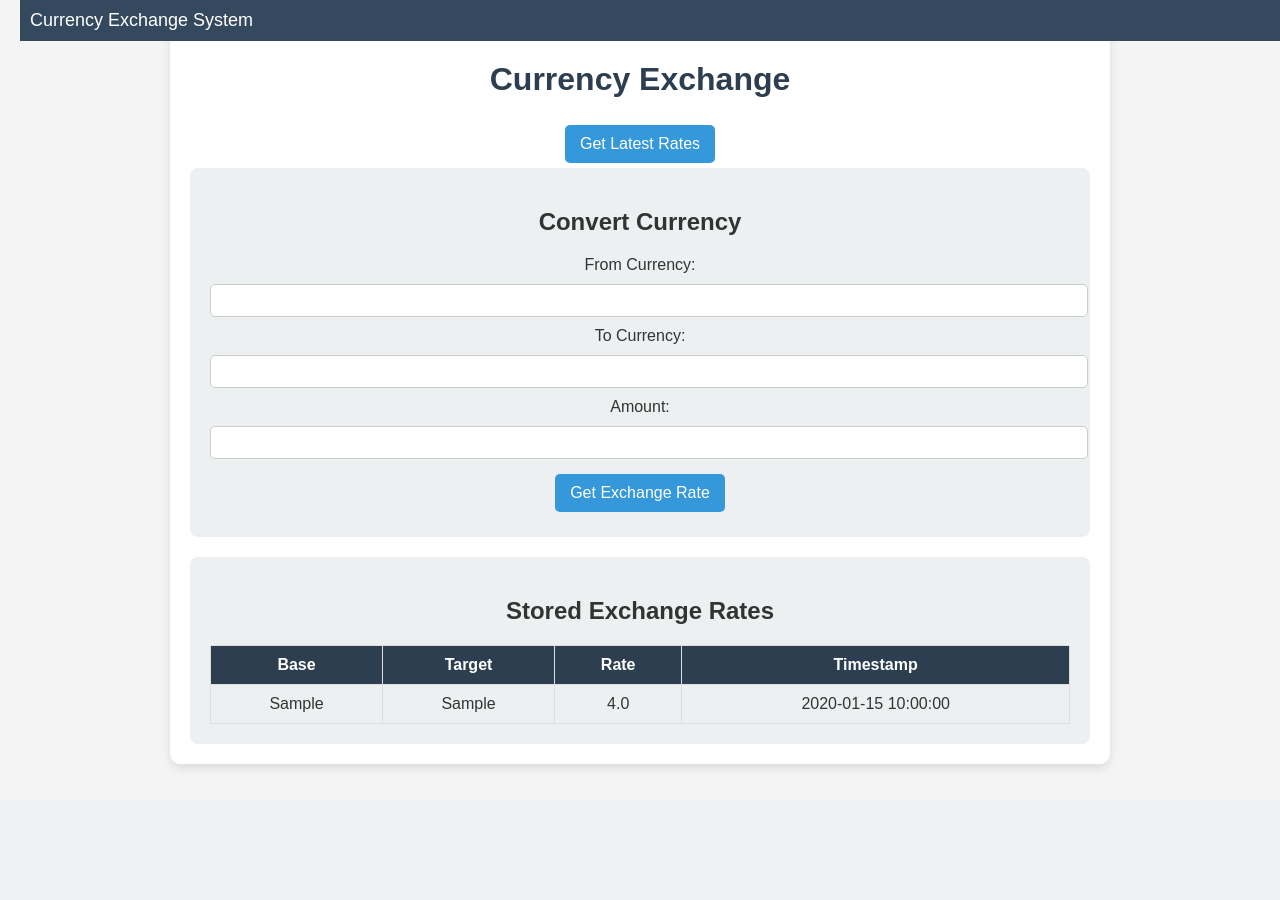
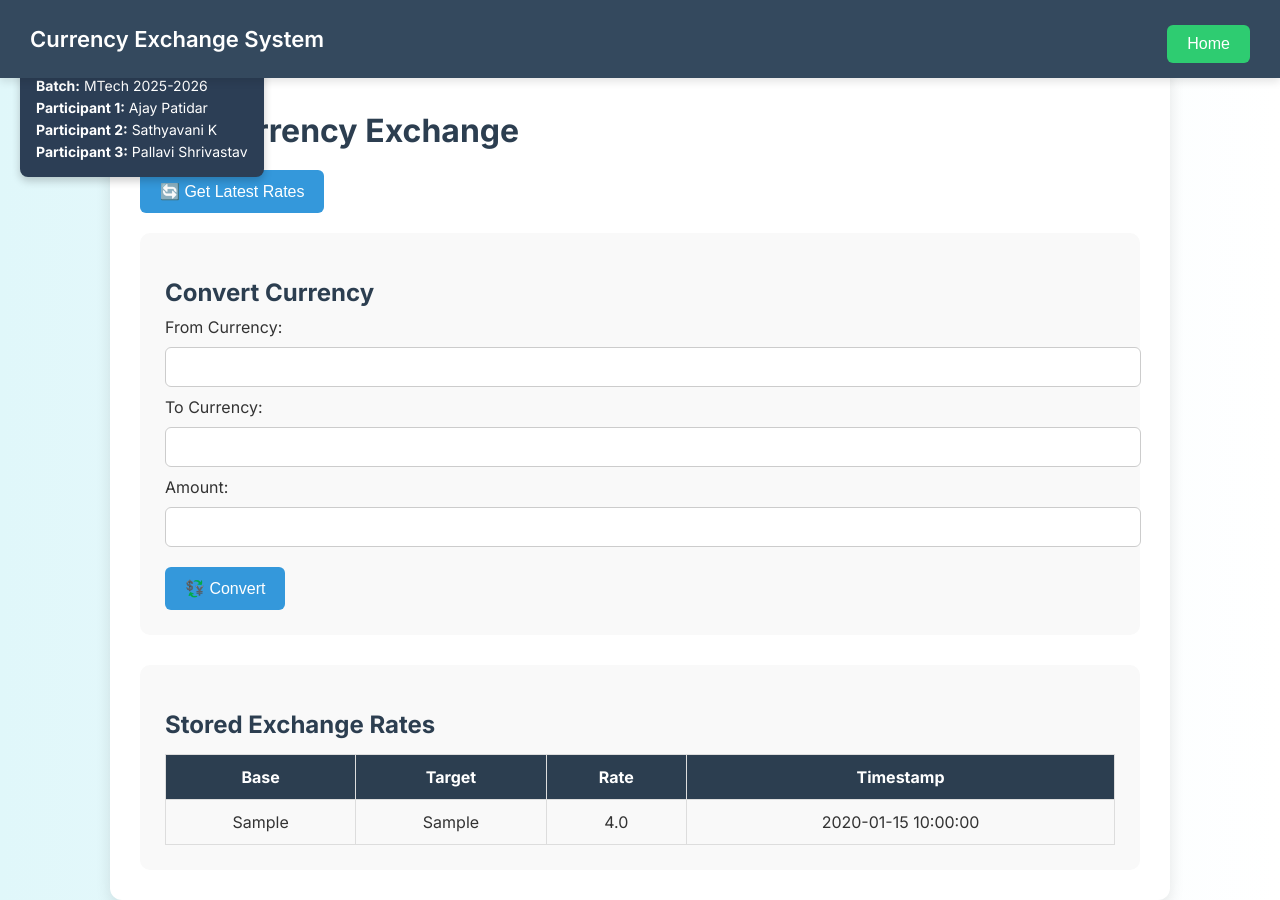
Before and after one commit to JayPatidar2025/SimpleCurrencyExchange, a FastAPI app: page / in a window 1280 px wide. Before the commit the page ends 767 px from the top, so only its background shows below. Run offline with FastAPI, Linux system fonts and the light colour scheme; tables that the repository leaves empty hold one stand-in row (values such as "Sample post").

Commit message:
Enhanced UI

```diff
--- a/app/main.py
+++ b/app/main.py
@@ -116,6 +116,9 @@ def calculate_exchange(
 
     spread = float(os.getenv("SPREAD_PERCENT", 1.5))
 
+    from_currency = from_currency.upper()
+    to_currency = to_currency.upper()
+
     # Get exchange rates for EUR-based conversions
     rate_from_eur = crud.get_latest_rate(db, "EUR", from_currency)
     rate_to_eur = crud.get_latest_rate(db, "EUR", to_currency)
@@ -145,12 +148,14 @@ def calculate_exchange(
     # Apply spread and calculate final amount
     fee = (rate * spread / 100) * amount
     total = amount * rate - fee
-    result = schemas.ExchangeOutput(rate=rate, result=total, fee=fee)
+    result = schemas.ExchangeOutput(rate=rate, result=total, fee=fee, from_currency=from_currency.upper(), to_currency=to_currency.upper() )
 
     logger.info(f"Exchange successful: {amount} {from_currency} → {total} {to_currency} @ Rate {rate}, Fee: {fee}")
 
     return templates.TemplateResponse("index.html", {
         "request": request,
         "rates": crud.get_all_latest_rates(db),
-        "result": result
+        "result": result,
+        "from_currency": from_currency.upper(),
+        "to_currency": to_currency.upper()
     })
--- a/app/templates/index.html
+++ b/app/templates/index.html
@@ -4,94 +4,122 @@
     <meta charset="UTF-8">
     <meta name="viewport" content="width=device-width, initial-scale=1.0">
     <title>Currency Exchange</title>
+    <link href="https://fonts.googleapis.com/css2?family=Inter:wght@400;600;700&display=swap" rel="stylesheet">
     <style>
         body {
-            font-family: Arial, sans-serif;
-            text-align: center;
-            background-color: #f4f4f4;
+            font-family: 'Inter', sans-serif;
+            background: linear-gradient(to right, #e0f7fa, #ffffff);
             color: #333;
-            margin: 20px;
+            margin: 0;
+            padding-top: 60px;
         }
-        h1 {
-            color: #2c3e50;
-        }
+
+.navbar {
+    position: fixed;
+    top: 0;
+    left: 0;
+    width: 100%;
+    background: #34495e;
+    color: white;
+    padding: 15px 30px;
+    display: flex;
+    justify-content: space-between;
+    align-items: center;
+    box-shadow: 0 4px 8px rgba(0,0,0,0.1);
+    z-index: 1000;
+    box-sizing: border-box;
+}
+
+.navbar .brand {
+    font-size: 22px;
+    font-weight: 600;
+}
+
+.home-btn {
+    background-color: #2ecc71;
+    color: white;
+    padding: 10px 20px;
+    border: none;
+    cursor: pointer;
+    font-size: 16px;
+    border-radius: 6px;
+    transition: background 0.3s;
+    margin-left: auto;
+}
+
+.home-btn:hover {
+    background-color: #27ae60;
+}
+
         .container {
-            max-width: 900px;
+            max-width: 1000px;
             margin: 0 auto;
             background: white;
-            padding: 20px;
-            border-radius: 10px;
-            box-shadow: 0px 4px 10px rgba(0, 0, 0, 0.1);
+            padding: 30px;
+            border-radius: 12px;
+            box-shadow: 0 6px 15px rgba(0, 0, 0, 0.1);
         }
+
+        h1, h2 {
+            color: #2c3e50;
+            margin-bottom: 10px;
+        }
+
         .grid {
             display: grid;
             grid-template-columns: 1fr;
-            gap: 20px;
+            gap: 30px;
+            margin-top: 20px;
         }
+
         .box {
-            padding: 20px;
-            background: #ecf0f1;
-            border-radius: 8px;
+            padding: 25px;
+            background: #f9f9f9;
+            border-radius: 10px;
         }
+
+        input, select {
+            width: 100%;
+            padding: 10px 12px;
+            margin: 10px 0;
+            border: 1px solid #ccc;
+            border-radius: 6px;
+            font-size: 16px;
+        }
+
+        button {
+            background-color: #3498db;
+            color: white;
+            padding: 12px 20px;
+            border: none;
+            cursor: pointer;
+            font-size: 16px;
+            border-radius: 6px;
+            margin-top: 10px;
+            transition: background 0.3s;
+        }
+
+        button:hover {
+            background-color: #2980b9;
+        }
+
         table {
             width: 100%;
             border-collapse: collapse;
+            margin-top: 15px;
         }
+
         th, td {
-            padding: 10px;
+            padding: 12px;
             border: 1px solid #ddd;
+            text-align: center;
         }
+
         th {
             background-color: #2c3e50;
             color: white;
         }
-        button {
-            background-color: #3498db;
-            color: white;
-            padding: 10px 15px;
-            border: none;
-            cursor: pointer;
-            font-size: 16px;
-            border-radius: 5px;
-            width: auto;
-            display: inline-block;
-            margin: 5px;
-        }
-        button:hover {
-            background-color: #2980b9;
-        }
-        input {
-            width: 100%;
-            padding: 8px;
-            margin: 10px 0;
-            border: 1px solid #ccc;
-            border-radius: 5px;
-        }
-        .navbar {
-            position: fixed;
-            top: 0;
-            width: 100%;
-            background: #34495e;
-            color: white;
-            padding: 10px;
-            font-size: 18px;
-            display: flex;
-            justify-content: space-between;
-        }
-        .home-btn {
-            background-color: #2ecc71;
-            color: white;
-            padding: 10px 15px;
-            border: none;
-            cursor: pointer;
-            font-size: 16px;
-            border-radius: 5px;
-            width: auto;
-            display: inline-block;
-        }
-        .home-btn:hover {
-            background-color: #27ae60;
-        }
+
         .popup-overlay {
             position: fixed;
             top: 0;
@@ -102,22 +130,60 @@
             display: none;
             justify-content: center;
             align-items: center;
+            z-index: 1001;
         }
+
         .popup-content {
             background: white;
-            padding: 20px;
-            border-radius: 10px;
+            padding: 30px;
+            border-radius: 12px;
             text-align: center;
-            box-shadow: 0px 4px 10px rgba(0, 0, 0, 0.3);
+            box-shadow: 0px 6px 20px rgba(0, 0, 0, 0.4);
         }
+
         .exchange-result {
-            background: #ecf0f1;
-            padding: 10px;
-            border-radius: 5px;
-            font-size: 16px;
+            background: #eafaf1;
+            border: 1px solid #b2dfdb;
+            padding: 15px;
+            border-radius: 8px;
+            font-size: 18px;
+            color: #2e7d32;
+            margin-top: 15px;
+        }
+
+        .error-message {
+            color: #c0392b;
+            font-weight: 600;
             margin-top: 10px;
-            display: inline-block;
         }
+
+        @media screen and (max-width: 768px) {
+            .container {
+                padding: 20px;
+            }
+
+            .navbar {
+                flex-direction: column;
+                align-items: flex-start;
+            }
+        }
+.project-info {
+    position: fixed;
+    top: 60px;
+    left: 20px;
+    background: #2c3e55;
+    color: white;
+    padding: 12px 16px;
+    border-radius: 8px;
+    font-size: 14px;
+    box-shadow: 0px 4px 8px rgba(0, 0, 0, 0.2);
+    z-index: 999;
+    max-width: 250px;
+}
+.project-info p {
+    margin: 5px 0;
+}
+
     </style>
     <script>
         function fetchRates() {
@@ -137,15 +203,35 @@
         function goHome() {
             window.location.href = "/";
         }
+
+        document.addEventListener("DOMContentLoaded", function() {
+            document.querySelector("form").addEventListener("submit", function() {
+                localStorage.setItem("fromCurrency", document.querySelector("input[name='from_currency']").value);
+                localStorage.setItem("toCurrency", document.querySelector("input[name='to_currency']").value);
+                localStorage.setItem("amount", document.querySelector("input[name='amount']").value);
+            });
+
+            document.querySelector("input[name='from_currency']").value = localStorage.getItem("fromCurrency") || "";
+            document.querySelector("input[name='to_currency']").value = localStorage.getItem("toCurrency") || "";
+            document.querySelector("input[name='amount']").value = localStorage.getItem("amount") || "";
+        });
     </script>
 </head>
 <body>
-    <div class="navbar">Currency Exchange System</div>
+<div class="navbar">
+    <div class="brand">Currency Exchange System</div>
+    <button class="home-btn" onclick="goHome()">Home</button>
+</div>
+<div class="project-info">
+    <p><strong>Batch:</strong> MTech 2025-2026</p>
+    <p><strong>Participant 1:</strong> Ajay Patidar</p>
+    <p><strong>Participant 2:</strong> Sathyavani K</p>
+    <p><strong>Participant 3:</strong> Pallavi Shrivastav</p>
+</div>
 
     <div class="container">
-        <h1>Currency Exchange</h1>
-
-        <button onclick="fetchRates()">Get Latest Rates</button>
+        <h1>Live Currency Exchange</h1>
+        <button onclick="fetchRates()">🔄 Get Latest Rates</button>
 
         <div id="popup" class="popup-overlay">
             <div class="popup-content">
@@ -154,32 +240,34 @@
                 <button onclick="closePopup()">Close</button>
             </div>
         </div>
+
         <div class="grid">
             <div class="box">
                 <h2>Convert Currency</h2>
                 <form method="post" action="/exchange">
                     <label>From Currency:</label>
-                    <input type="text" name="from_currency" required>
+                    <input type="text" name="from_currency" value="{{ from_currency | default('') }}" required>
 
                     <label>To Currency:</label>
-                    <input type="text" name="to_currency" required>
+                    <input type="text" name="to_currency" value="{{ to_currency | default('') }}" required>
 
                     <label>Amount:</label>
                     <input type="number" step="0.01" name="amount" required>
 
-                    <button type="submit">Get Exchange Rate</button>
+                    <button type="submit">💱 Convert</button>
                 </form>
+
+                {% if result %}
+                <div class="exchange-result">
+                    <strong>Pair:</strong> {{ from_currency }} → {{ to_currency }} <br>
+                    <strong>Rate:</strong> {{ result.rate }} <br>
+                    <strong>Converted:</strong> {{ result.result }} <br>
+                    <strong>Fee:</strong> {{ result.fee }}
+                </div>
+                {% elif error %}
+                <div class="error-message">{{ error }}</div>
+                {% endif %}
             </div>
-
-            {% if result %}
-            <div class="exchange-result">
-                <strong>Rate:</strong> {{ result.rate }} |
-                <strong>Converted Amount:</strong> {{ result.result }} {{ to_currency }} |
-                <strong>Fee:</strong> {{ result.fee }} {{ from_currency }}
-            </div>
-            {% elif error %}
-            <p style="color:red;">{{ error }}</p>
-            {% endif %}
 
             <div class="box">
                 <h2>Stored Exchange Rates</h2>
```
Also changed, not shown: 1 other file.
